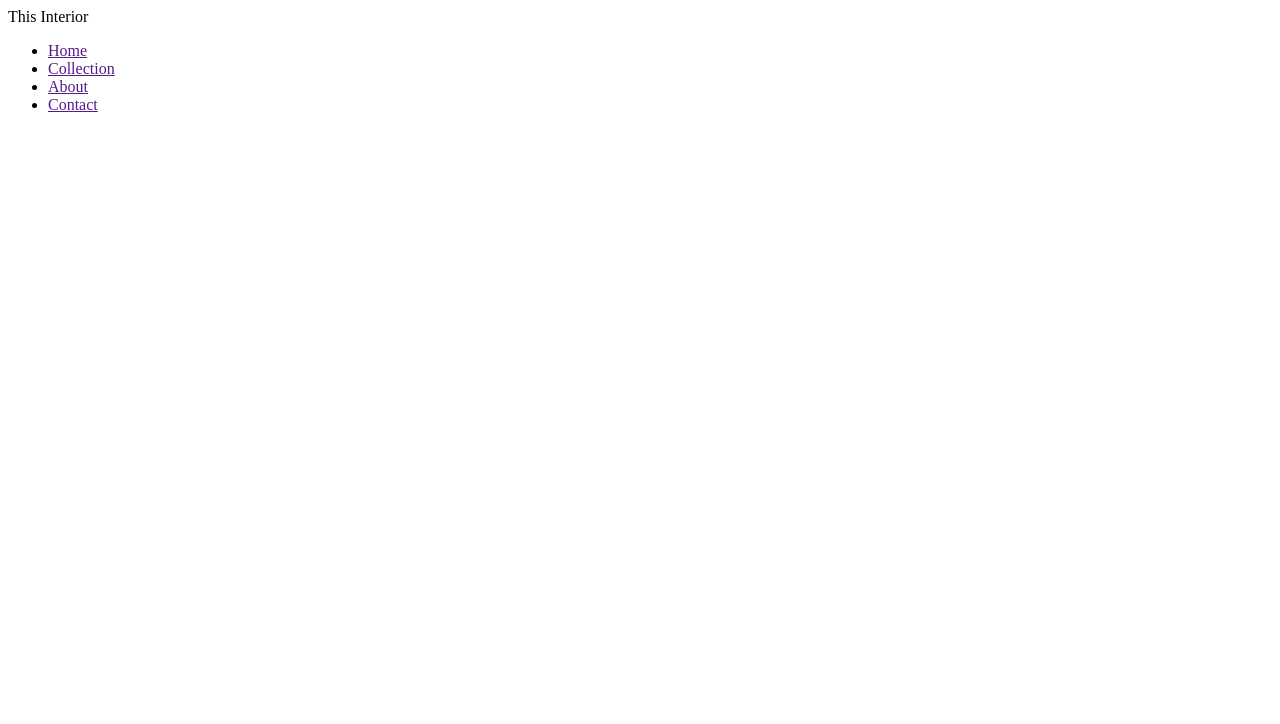
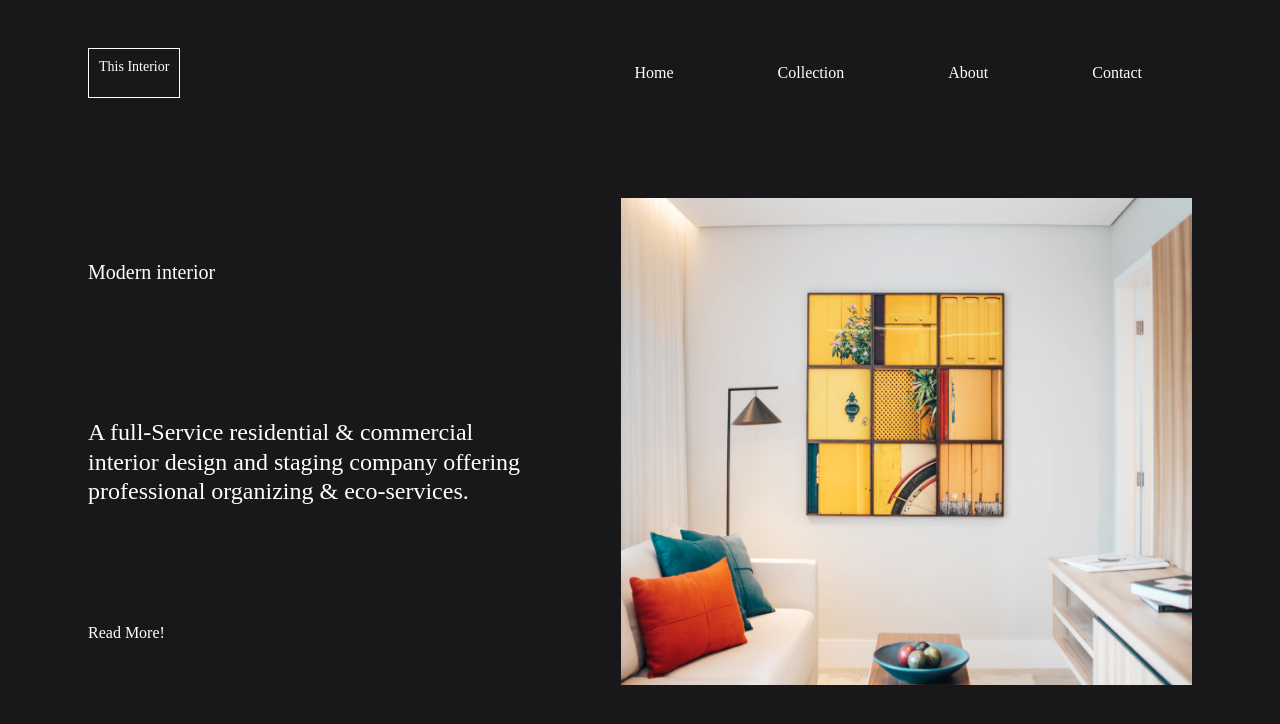
Before and after one commit to ikigai1337/devchallenges.io, a plain HTML site: page Interior Consultant/index.html in a window 1280 px wide. Drawn offline with Linux system fonts and the light colour scheme.

Commit message:
need to fix space between paragraphs

```diff
--- a/Interior Consultant/index.html
+++ b/Interior Consultant/index.html
@@ -11,10 +11,10 @@
 
 <header>
      <nav>
-        <span>
+        <span class="logo">
             This Interior
         </span>
-        <ul>
+        <ul class="thelist">
             <li><a href="">Home</a></li>
             <li><a href="">Collection</a></li>
             <li><a href="">About</a></li>
@@ -23,5 +23,18 @@
      </nav>
 </header>
 
+<section class="hero">
+    <div class="left">
+        <h1>Modern interior</h1>
+        <p>A full-Service residential & commercial interior design and staging company offering professional
+            organizing & eco-services.</p>
+        <span class="read">Read More!</span>
+    </div>
+
+    <div class="right">
+        <img class="theimg" src="photo1.png" alt="">
+    </div>
+</section>
+
 </body>
 </html>
--- a/Interior Consultant/style.css
+++ b/Interior Consultant/style.css
@@ -22,9 +22,83 @@
 /*******************************************/
 
 body {
-
+     background-color: #181719;
+     color: white;
+     /* margin: 40px 80px; */
+     padding: 40px 80px;
 }
 
+.logo {
+     border: 1px solid white;
+     padding: 10px;
+     /* margin: auto; */
+     /* text-align: center; */
+     font-size: 14px;
+}
+
+a {
+     color: white;
+     text-decoration: none;
+}
+ul {
+     list-style: none;
+}
+
+ul li {
+     display: inline;
+     /* border: red 1px solid; */
+     margin: 0px 50px;
+}
+
+ul li:hover {
+     border-bottom-width: 3px;
+     border-bottom-style: solid;
+     padding-bottom: 7px;
+}
+nav {
+     display: flex;
+     justify-content: space-between;
+}
+
+.hero {
+     display: flex;
+     justify-content: space-between;
+     /* border: red 1px solid; */
+     margin-top: 100px;
+     box-sizing: border-box;
+}
+
+.left {
+     display: flex;
+     /* justify-content: center; */
+     flex-wrap: wrap;
+     align-items: center;
+     /* width: 100%; */
+}
+
+h1 {
+     font-size: 20px;
+     font-weight: 500;
+     width: 100%;
+}
+
+p {
+     font-size: 24px;
+     font-weight: 400;
+     line-height: 29.26px;
+     max-width: 450px;
+     /* padding: 50px 0px; */
+}
+
+.read {
+     /* font-size: 18px; */
+     width: 100%;
+}
+
+.theimg{
+     width: 571.11px;
+     height: 486.53px;
+}
 
 /******************************************
 /* LAYOUT
```
